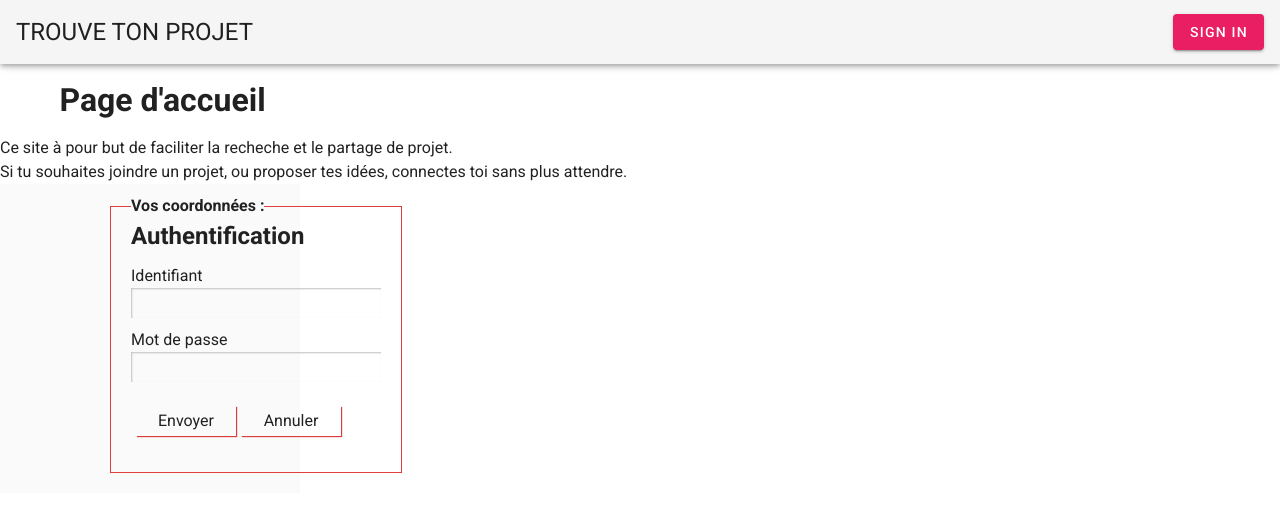
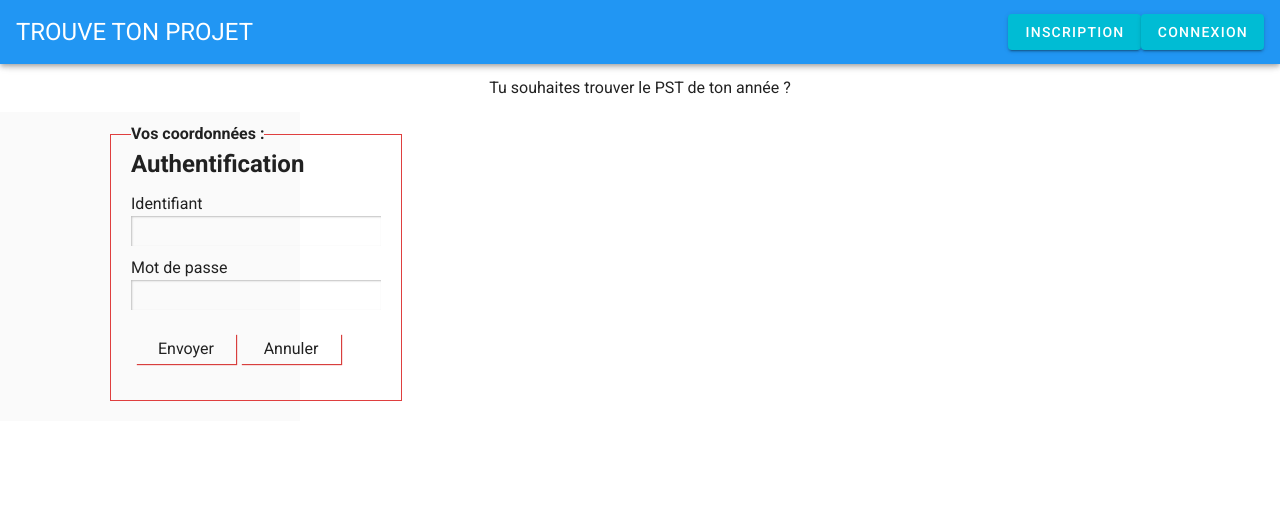
Before and after one commit to danielgrably/trouvetonprojet, a Vue app: page / in a window 1280 px wide. Shown: the top 512 px of the page. Built offline with nearby package versions, Linux system fonts and the light colour scheme.

Commit message:
Cleanup and structuration en components

```diff
--- a/src/App.vue
+++ b/src/App.vue
@@ -1,39 +1,30 @@
 <template>
   <v-app>
-    <v-app-bar app>
-      <v-toolbar-title class="headline text-uppercase" dark color="primary">
+    <v-app-bar app dark color="blue">
+      <v-toolbar-title class="headline text-uppercase">
         <span>Trouve ton projet</span>
       </v-toolbar-title>
       <v-spacer></v-spacer>
-      <v-btn class="pink with white--text">Sign in</v-btn>
-      <!--<v-btn
-        text
-        href="https://github.com/vuetifyjs/vuetify/releases/latest"
-        target="_blank"
-      >
-        <span class="mr-2">Latest Release</span>
-      </v-btn>
-      -->
+      <v-btn class="cyan with white--text">Inscription</v-btn>
+      <v-btn class="cyan with white--text">Connexion</v-btn>
     </v-app-bar>
 
     <v-content>
-      <HelloWorld/>
-      Ce site à pour but de faciliter la recheche et le partage de projet.
-      <br>Si tu souhaites joindre un projet, ou proposer tes idées, connectes toi sans plus attendre.
+      <Welcome/>
       <Login/>
     </v-content>
   </v-app>
 </template>
 
 <script>
-import HelloWorld from './components/HelloWorld'
+import Welcome from './components/Welcome'
 import Login from './components/Login'
 
 export default {
   name: 'App',
   components: {
-    HelloWorld,
-    Login
+    Login,
+    Welcome
   },
   data: () => ({
     //
--- /dev/null
+++ b/src/components/Welcome.vue
@@ -0,0 +1,7 @@
+<template>
+  <v-container>
+    <v-layout align-center justify-center>
+        Tu souhaites trouver le PST de ton année ?
+    </v-layout>
+  </v-container>
+</template>
```
